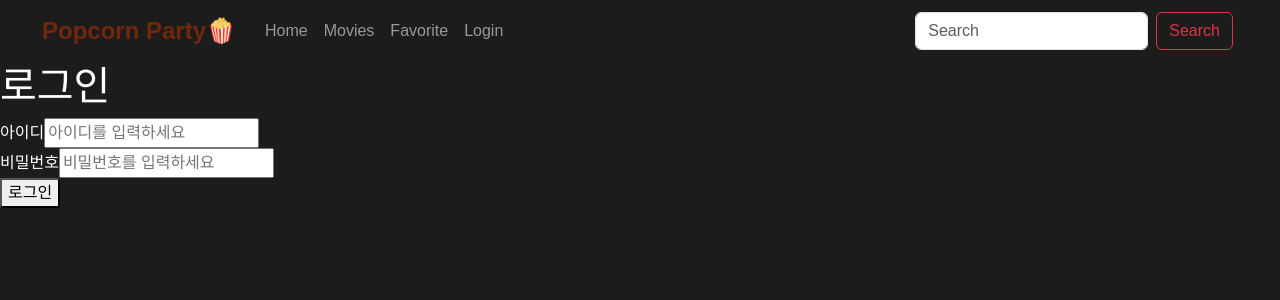
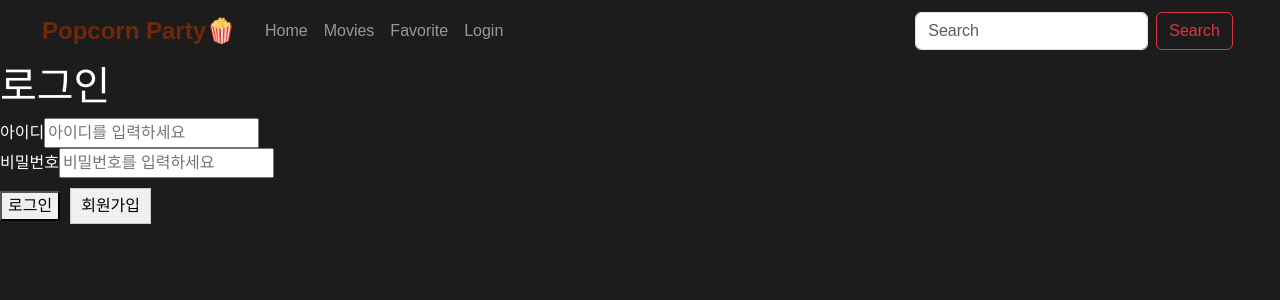
Before and after one commit to gonaeun/popcorn-party-platform, a React (Create React App) app: page /login in a window 1280 px wide. Shown: the top 300 px of the page. Built offline with nearby package versions, Linux system fonts and the light colour scheme; a web font is replaced by a local one.

Commit message:
회원가입 버튼 생성

```diff
--- a/src/pages/Login.jsx
+++ b/src/pages/Login.jsx
@@ -1,33 +1,33 @@
 import React, { useState } from 'react';
-import { backendApi } from '../api'; // Axios 인스턴스를 불러옴
+import { backendApi } from '../api'; // Axios 인스턴스 사용
 
 const Login = () => {
   const [formData, setFormData] = useState({ username: '', password: '' });
   const [error, setError] = useState('');
 
-  // 입력값 변경 핸들러
   const handleChange = (e) => {
     const { name, value } = e.target;
     setFormData({ ...formData, [name]: value });
   };
 
-  // 폼 제출 핸들러
   const handleSubmit = async (e) => {
     e.preventDefault();
-    setError(''); // 에러 메시지 초기화
+    setError('');
     try {
-      // 로그인 API 호출
-      const res = await backendApi.post('/auth/login', formData);
+      const res = await backendApi.post('/api/auth/login', formData);
       const { token } = res.data;
 
-      // 로그인 성공 처리
       alert('로그인 성공!');
-      localStorage.setItem('token', token); // JWT 토큰 저장
-      window.location.href = '/'; // 홈 화면으로 리다이렉트
+      localStorage.setItem('token', token);
+      window.location.href = '/'; // 홈으로 리다이렉트
     } catch (err) {
       console.error('로그인 실패:', err);
-      setError('아이디 또는 비밀번호가 잘못되었습니다.'); // 에러 메시지 표시
+      setError('아이디 또는 비밀번호가 잘못되었습니다.');
     }
+  };
+
+  const handleJoinClick = () => {
+    window.location.href = '/join'; // 회원가입 페이지로 이동
   };
 
   return (
@@ -55,7 +55,22 @@ const Login = () => {
           />
         </div>
         {error && <p style={{ color: 'red' }}>{error}</p>}
-        <button type="submit">로그인</button>
+        <div style={{ marginTop: '10px' }}>
+          <button type="submit">로그인</button>
+          <button
+            type="button"
+            style={{
+              marginLeft: '10px',
+              backgroundColor: '#f0f0f0',
+              border: '1px solid #ccc',
+              padding: '5px 10px',
+              cursor: 'pointer',
+            }}
+            onClick={handleJoinClick}
+          >
+            회원가입
+          </button>
+        </div>
       </form>
     </div>
   );
```
